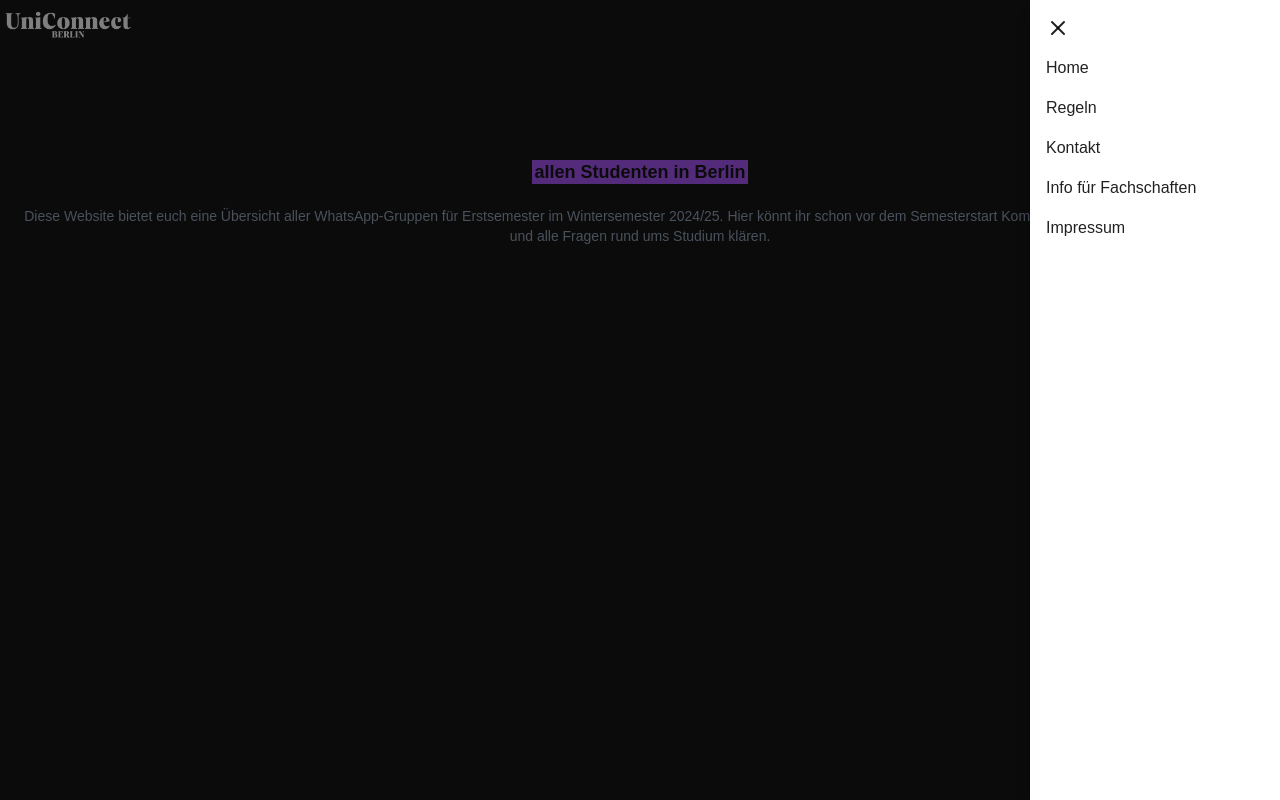
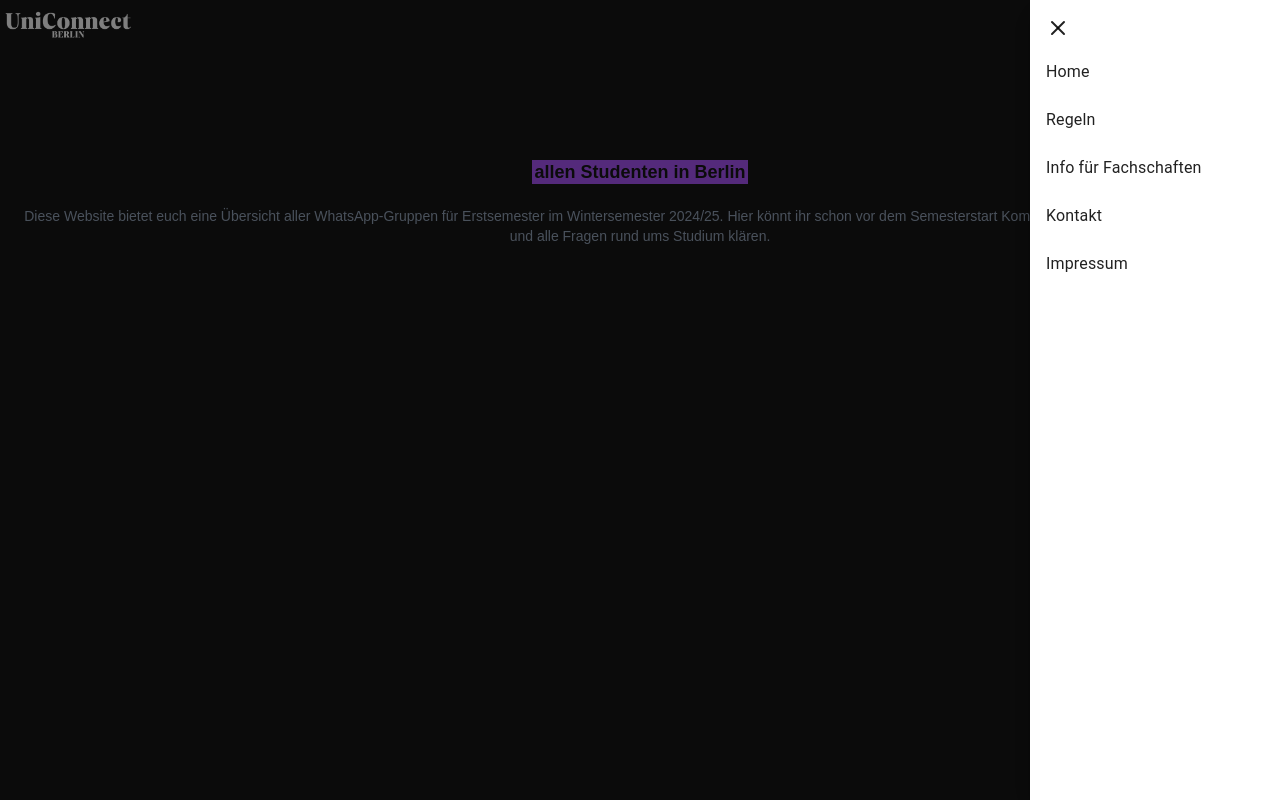
Before and after one commit to fatngucci/gruppen, a Next.js app: page / in a window 1280 px wide. Both pictures are taken after a click on the icon 1255 px from the left and 25 px from the top of the page. Built offline with nearby package versions, Linux system fonts and the light colour scheme.

Commit message:
refactor: better navbar usability

```diff
--- a/src/components/navbar.tsx
+++ b/src/components/navbar.tsx
@@ -1,6 +1,6 @@
 "use client";
 
-import { Box, Drawer, List, ListItem, ListItemButton } from "@mui/material";
+import { Box, Drawer, List, ListItem, ListItemButton, ListItemText } from "@mui/material";
 import { Share, Menu, X } from "lucide-react";
 import Image from "next/image";
 import Link from "next/link";
@@ -22,28 +22,28 @@ export default function NavBar() {
             </ListItemButton>
           </ListItem >
           <ListItem key="home" disablePadding>
-            <ListItemButton>
-              <Link href="/" className=""> Home </Link>
+            <ListItemButton LinkComponent={Link} href="/" onClick={toggleDrawer(false)}>
+              <ListItemText> Home </ListItemText>
             </ListItemButton>
           </ListItem>
           <ListItem key="regeln" disablePadding>
-            <ListItemButton>
-              <Link href="/regeln"> Regeln </Link>
+            <ListItemButton LinkComponent={Link} href="/regeln" onClick={toggleDrawer(false)}>
+              <ListItemText> Regeln </ListItemText>
+            </ListItemButton>
+          </ListItem>
+          <ListItem key="info" disablePadding>
+            <ListItemButton LinkComponent={Link} href="/info" onClick={toggleDrawer(false)}>
+              <ListItemText> Info für Fachschaften </ListItemText>
             </ListItemButton>
           </ListItem>
           <ListItem key="kontakt" disablePadding>
-            <ListItemButton>
-              <Link href="/kontakt"> Kontakt </Link>
-            </ListItemButton>
-          </ListItem>
-          <ListItem key="info" disablePadding>
-            <ListItemButton>
-              <Link href="/info"> Info für Fachschaften </Link>
+            <ListItemButton LinkComponent={Link} href="/kontakt" onClick={toggleDrawer(false)}>
+              <ListItemText> Kontakt </ListItemText>
             </ListItemButton>
           </ListItem>
           <ListItem key="impressum" disablePadding>
-            <ListItemButton>
-              <Link href="/impressum"> Impressum </Link>
+            <ListItemButton LinkComponent={Link} href="/impressum" onClick={toggleDrawer(false)}>
+              <ListItemText> Impressum </ListItemText>
             </ListItemButton>
           </ListItem>
        </List>
```
